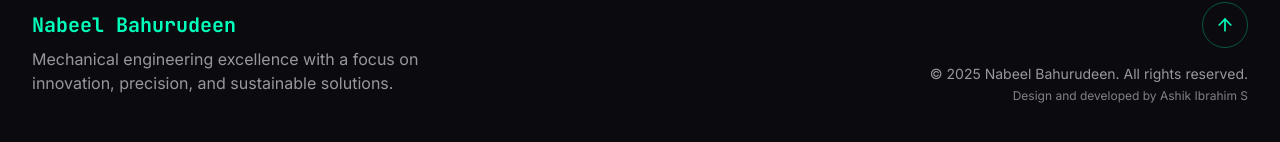
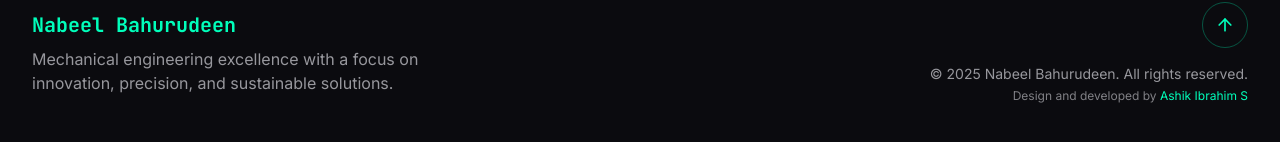
Before and after one commit to ashikibrahim07/nabeel-bahurudeen-portfolio, a React (Vite) app: page / in a window 1280 px wide. Shown: the part 7965-8107 px from the top of the page. Built offline with nearby package versions, Linux system fonts and the light colour scheme; no server answers.

Commit message:
Micro UI changes

```diff
--- a/src/components/Footer.tsx
+++ b/src/components/Footer.tsx
@@ -40,7 +40,7 @@ const Footer = () => {
               reserved.
             </p>
             <p className="mt-1 text-foreground/50 text-xs">
-              Design and developed by <a href="https://ashik-ibrahim.vercel.app/" target="_blank" rel="noopener noreferrer">Ashik Ibrahim S</a>
+              Design and developed by <a href="https://ashik-ibrahim.vercel.app/" target="_blank" rel="noopener noreferrer"><span className="text-primary">Ashik Ibrahim S</span></a>
             </p>
           </div>
         </div>
--- a/src/components/Loader.tsx
+++ b/src/components/Loader.tsx
@@ -47,7 +47,7 @@ const Loader = () => {
       </div>
 
       <motion.p
-        className="mt-8 text-primary text-xl font-mono"
+        className="mt-8 text-primary text-xl font-mono ml-8"
         variants={textVariants}
         initial="initial"
         animate="animate"
```
